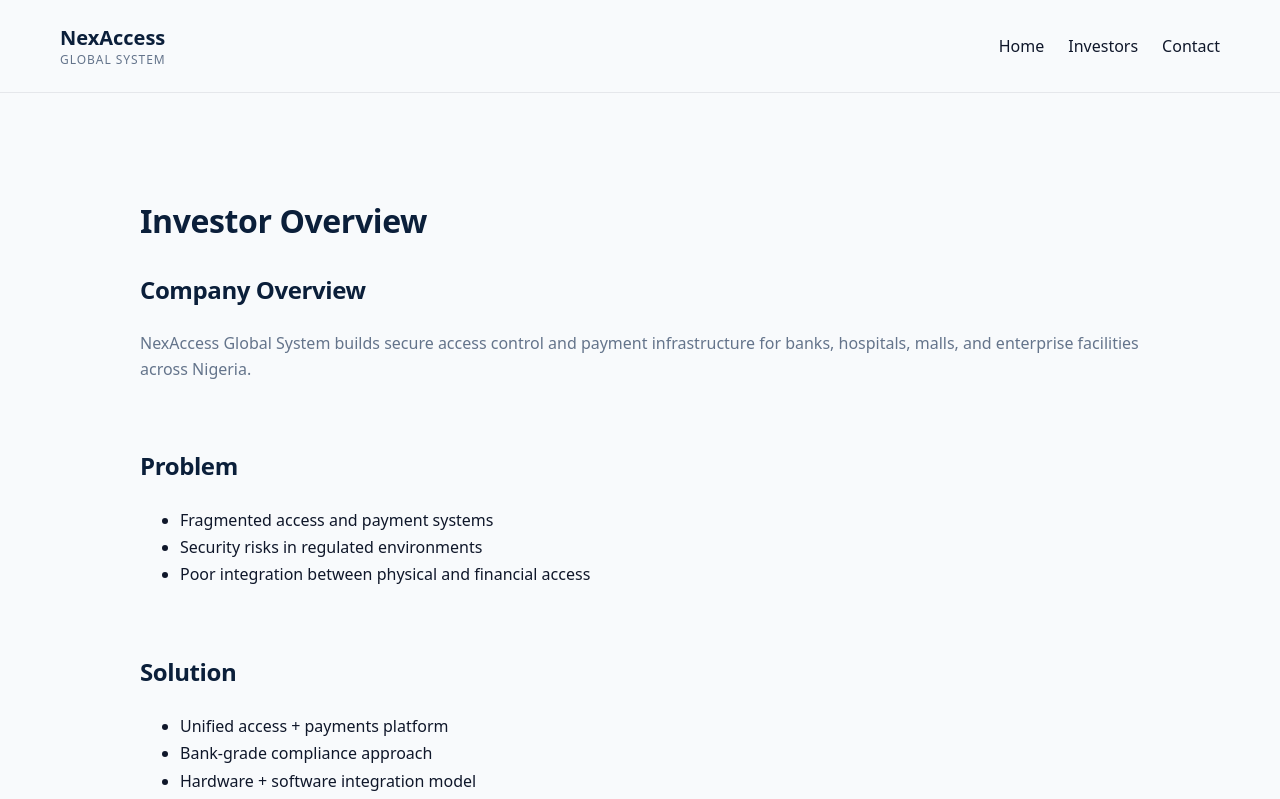
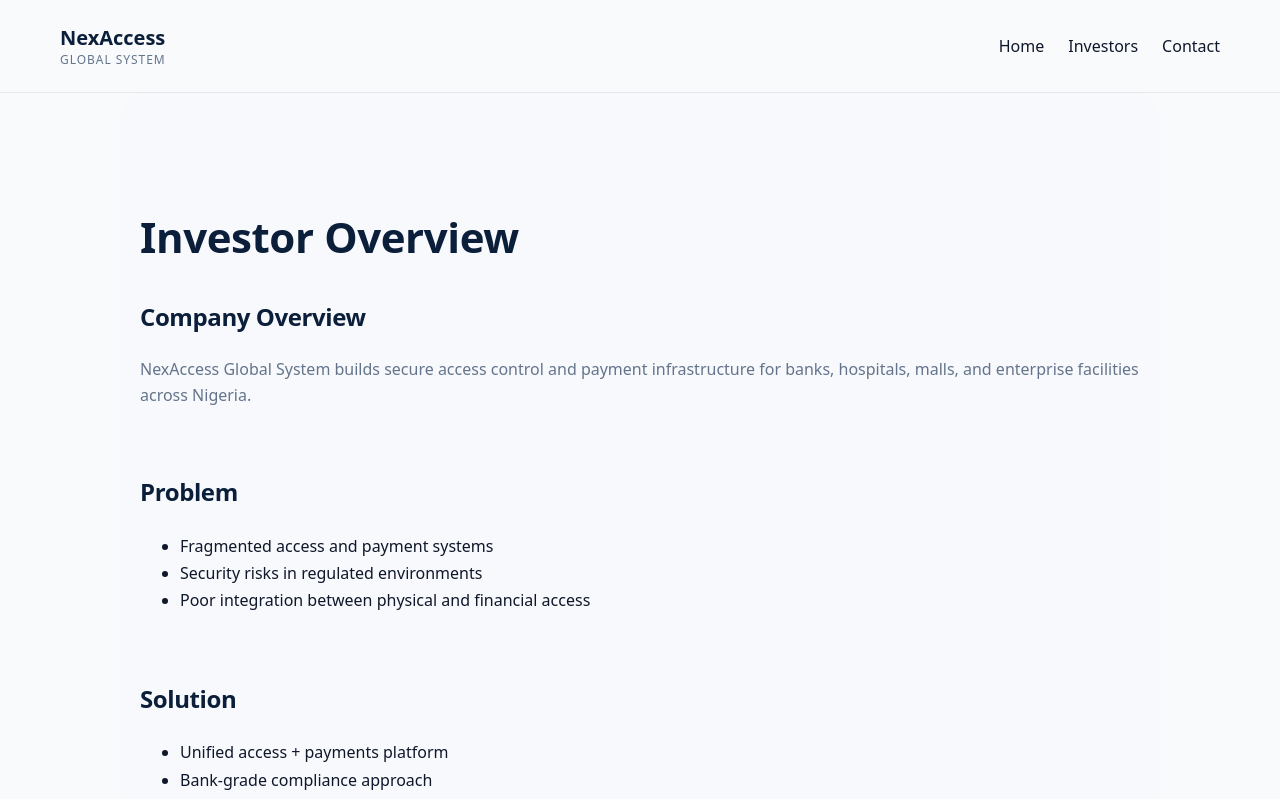
Before and after one commit to nwagwuemmanuel200-bit/nexaccess-website, a Next.js app: page /investors in a window 1280 px wide. Shown: the top 799 px of the page. Built offline with nearby package versions, Linux system fonts and the light colour scheme.

Commit message:
Update page.js

```diff
--- a/app/investors/page.js
+++ b/app/investors/page.js
@@ -5,14 +5,18 @@ export default function InvestorsPage() {
     maxWidth: "1000px",
     margin: "0 auto",
     padding: "80px 20px",
-    lineHeight: "1.7"
+    lineHeight: "1.7",
+    background: "#F7F9FC",
+    borderRadius: "24px"
   }}
 >
 
-      <h1>Investor Overview</h1>
+      <h1 style={{ fontSize: "42px", marginBottom: "24px" }}>
+  Investor Overview
+</h1>
 
       <section style={{ marginBottom: "64px" }}>
-        <h2>Company Overview</h2>
+        <h2 style={{ color: "#0B1F3B" }}>Company Overview</h2>
         <p>
           NexAccess Global System builds secure access control and payment
           infrastructure for banks, hospitals, malls, and enterprise facilities
```
